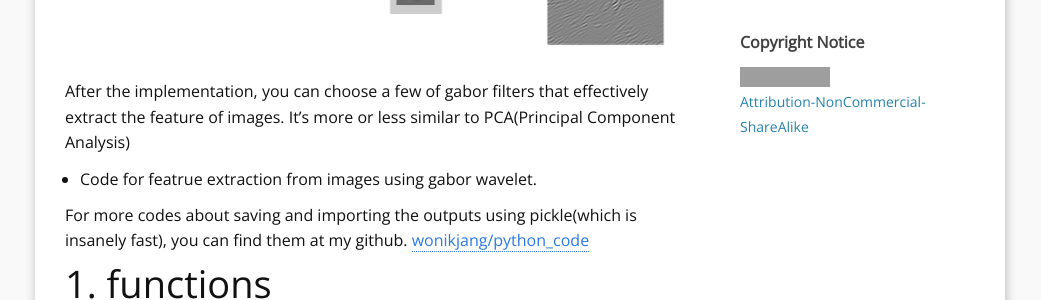
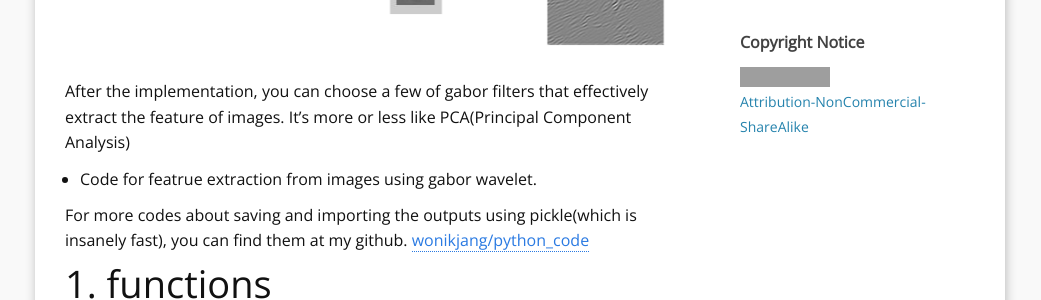
Before and after one commit to wonik/wonikjang.github.io, a Jekyll site: the page built from _posts/2017-05-03-feature_extraction.md, in a window 1280 px wide and 900 px high, scrolled down 1126 px. Shown: the part 180-480 px from the top of the window, without its empty margins (120-1161 px from the left). Built offline with Jekyll 4.4.1, drawn with Linux system fonts in a browser that asks for light colours; nearby versions of some CDN libraries; comment, search, counter and statistics services are not loaded; grey boxes are pictures that could not be loaded.

Commit message:
Update 2017-05-03-feature_extraction.md

```diff
--- a/_posts/2017-05-03-feature_extraction.md
+++ b/_posts/2017-05-03-feature_extraction.md
@@ -20,7 +20,7 @@ Description of convolution of an image with a few gabor filters.
 
 ![surfing_gabor](/result_images/surfing_gabor.png  "surfing_gabor")
 
-After the implementation, you can choose a few of gabor filters that effectively extract the feature of images. It's more or less similar to PCA(Principal Component Analysis)
+After the implementation, you can choose a few of gabor filters that effectively extract the feature of images. It's more or less like PCA(Principal Component Analysis)
 
 * Code for featrue extraction from images using gabor wavelet.
 
```
